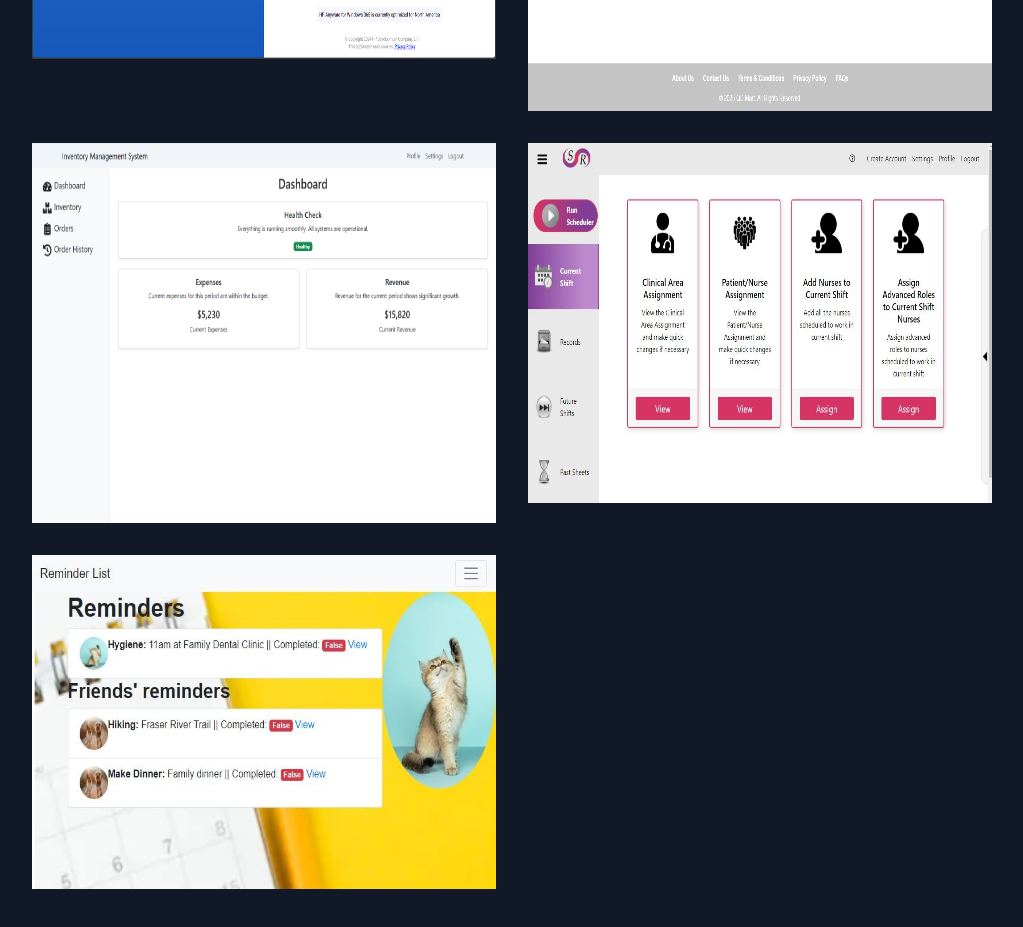
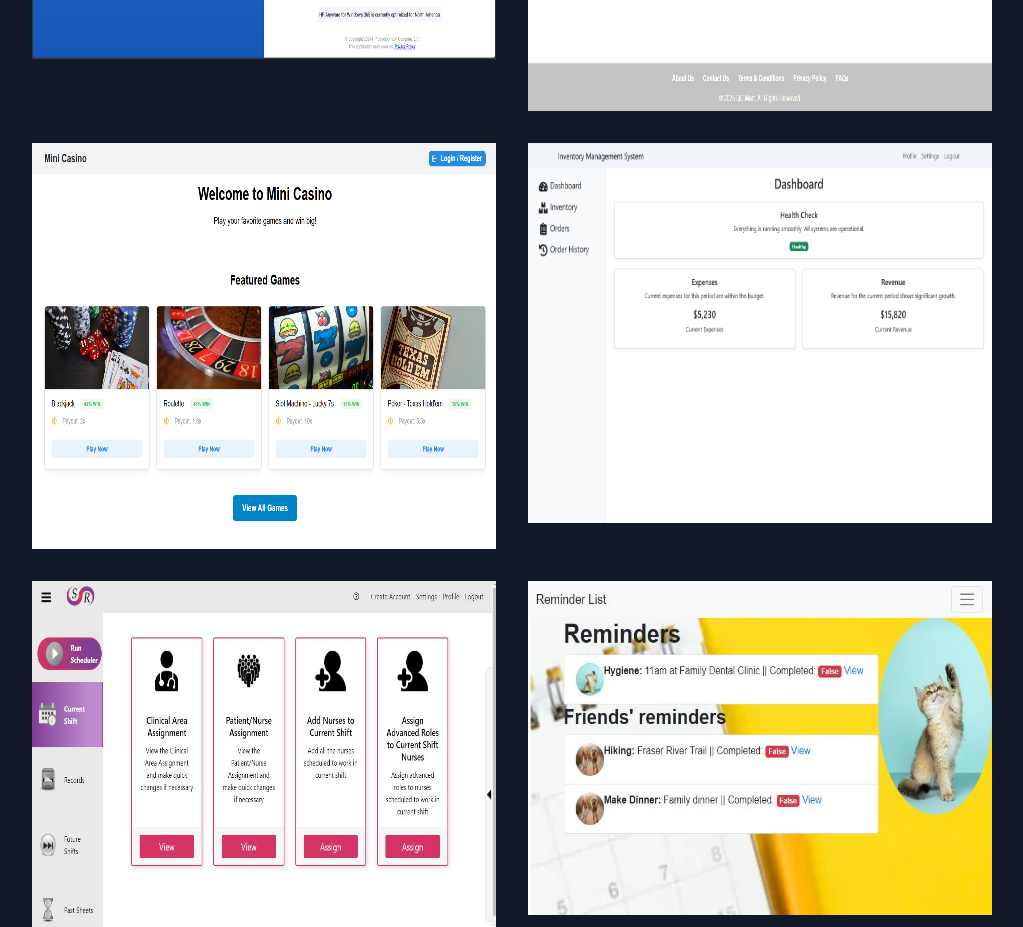
Before and after one commit to QI-D/portfolio-react, a React (Create React App) app: page / in a window 1280 px wide. Shown: the part 1440-2367 px from the top of the page, without its empty margins (128-1151 px from the left). Built offline with nearby package versions, Linux system fonts and the light colour scheme.

Commit message:
add mini casino project
Signed-off-by: QI-D <qid14@outlook.com>

```diff
--- a/src/project-data.js
+++ b/src/project-data.js
@@ -14,7 +14,7 @@ export const projects = [
     {
         title: "E-Commerce Platform",
         subtitle: "Java + Spring Boot + MySQL + React + JWT + Docker + AWS",
-        description: "Built a feature-rich e-commerce platform with secure authentication, order management, and product catalog capabilities, ensuring a seamless shopping experience across devices.",
+        description: "Built a feature-rich full-stack e-commerce platform with secure authentication, order management, and product catalog capabilities, ensuring a seamless shopping experience across devices.",
         image: "./img/e_commerce.png",
         link: "https://github.com/QI-D/ecommerce-frontend",
         l1: "Secure RESTful API Development",
@@ -22,6 +22,18 @@ export const projects = [
         l3: "Product Browsing, Cart Management, and Order Placing",
         l4: "Admin Panel for Easy Content Management",
         l5: "Responsive Design for Mobile and Desktop"
+    },
+    {
+        title: "Mini Casino",
+        subtitle: "Java + Spring Boot + MySQL + React + Redux + JWT + Docker",
+        description: "A full-stack casino application that simulates various casino games. It allows players to register, authenticate, deposit funds, place bets, and check their game statistics and balance.",
+        image: "./img/mini_casino.png",
+        link: "https://github.com/QI-D/mini-casino-frontend",
+        l1: "Player Authentication & Registration",
+        l2: "Game Management",
+        l3: "Deposit and Balance Management",
+        l4: "Betting System with Game Outcomes",
+        l5: "Dockerized Setup for Streamlined Deployment"
     },
     {
         title: "Inventory Management System",
```
Also changed, not shown: public/img/mini_casino.png (added).
